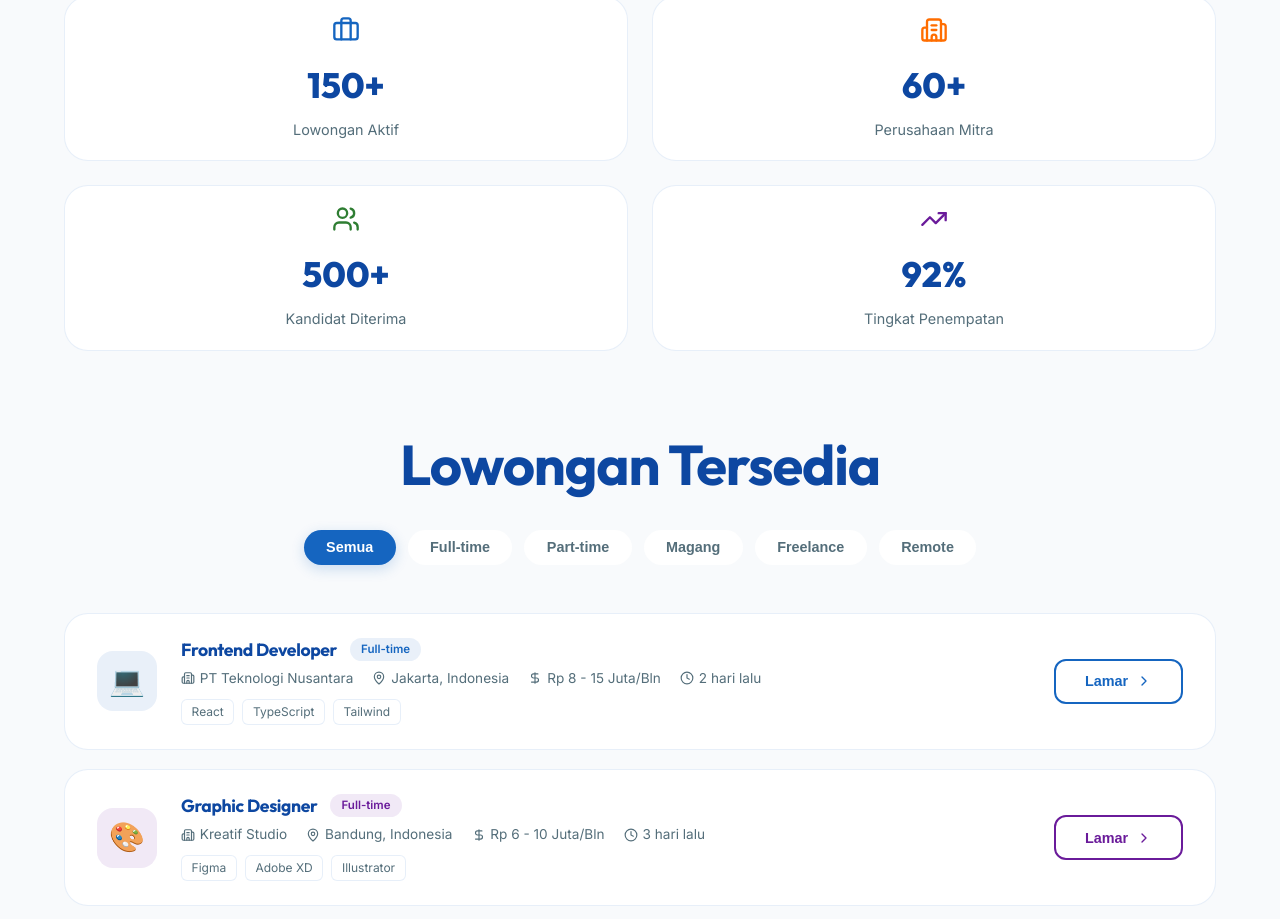
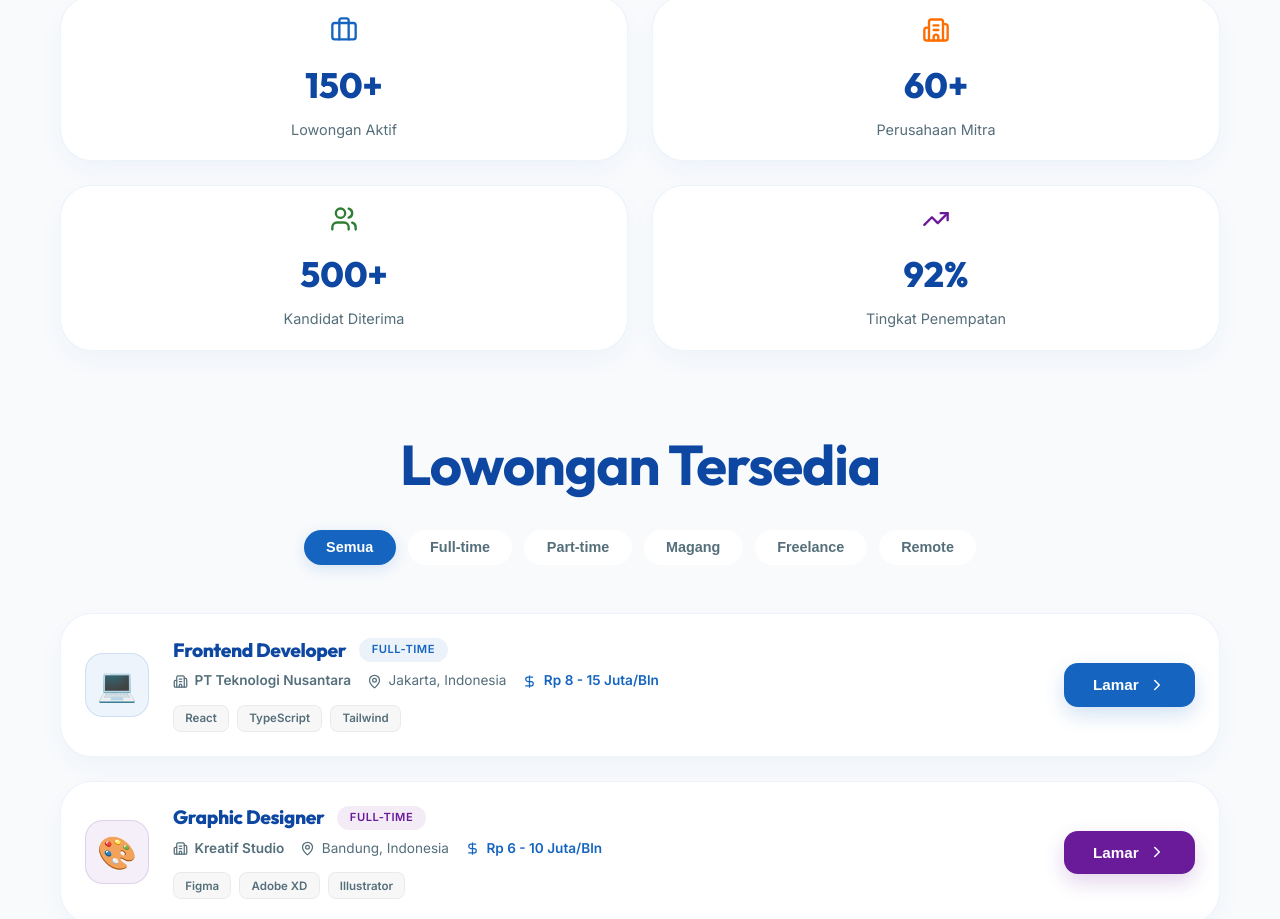
Before and after one commit to anhar-glicth/yoiapp, a React (Vite) app: page /lowongan in a window 1280 px wide. Shown: the part 669-1588 px from the top of the page. Built offline with nearby package versions, Linux system fonts and the light colour scheme.

Commit message:
feat: add base styles and initial landing page structure with navigation components

```diff
--- a/src/index.css
+++ b/src/index.css
@@ -1,18 +1,20 @@
 :root {
   --bg-dark: #f8fafc;
   --bg-card: #ffffff;
-  --primary: #1565C0; /* SkillBridge Blue */
-  --primary-glow: rgba(21, 101, 192, 0.2);
-  --secondary: #FF6D00; /* SkillBridge Orange */
-  --accent: #FFD600; /* SkillBridge Yellow */
+  --primary: #1565C0;
+  --primary-glow: rgba(21, 101, 192, 0.15);
+  --secondary: #FF6D00;
+  --accent: #FFD600;
   --text-main: #0D47A1;
   --text-muted: #546E7A;
-  --glass: rgba(255, 255, 255, 0.8);
-  --glass-border: rgba(21, 101, 192, 0.1);
-  --shadow-neon: 0 10px 40px rgba(21, 101, 192, 0.08);
+  --glass: rgba(255, 255, 255, 0.85);
+  --glass-border: rgba(21, 101, 192, 0.08);
+  --card-shadow: 0 10px 30px -5px rgba(21, 101, 192, 0.05);
+  --card-shadow-hover: 0 20px 40px -10px rgba(21, 101, 192, 0.12);
+  --radius-md: 20px;
+  --radius-lg: 32px;
   --nav-bg: rgba(255, 255, 255, 0.95);
   --text-on-primary: #ffffff;
-  --radius-xl: 40px;
 }
 
 [data-theme='dark'] {
@@ -54,7 +56,8 @@ body {
   width: 100%;
   max-width: 1200px;
   margin: 0 auto;
-  padding: 0 1.5rem;
+  padding: 0 1.25rem;
+  overflow: visible;
 }
 
 h1, h2, h3, h4 {
@@ -64,26 +67,28 @@ h1, h2, h3, h4 {
   line-height: 1.2;
 }
 
-/* Glassmorphism Card */
+/* Glassmorphism Card Refined */
 .glass-card {
   background: var(--bg-card);
   border: 1px solid var(--glass-border);
-  border-radius: 20px;
+  border-radius: var(--radius-md);
   padding: 1.5rem;
-  transition: all 0.3s ease;
+  box-shadow: var(--card-shadow);
+  transition: all 0.4s cubic-bezier(0.165, 0.84, 0.44, 1);
   height: 100%;
 }
 
 @media (min-width: 768px) {
   .glass-card {
     padding: 2rem;
-    border-radius: 24px;
+    border-radius: var(--radius-lg);
   }
 }
 
 .glass-card:hover {
+  transform: translateY(-8px);
   border-color: var(--primary);
-  box-shadow: var(--shadow-neon);
+  box-shadow: var(--card-shadow-hover);
 }
 
 /* Neon Button */
@@ -217,16 +222,16 @@ h1, h2, h3, h4 {
 
 .grid {
   display: grid;
-  gap: 1.2rem;
+  gap: 1.25rem;
 }
 
-/* Default mobile: 1 column for layout */
+/* Default mobile: 1 column for everything */
 .grid-2, .grid-3, .grid-4 {
   grid-template-columns: 1fr;
 }
 
-/* Specific class for 2-columns on mobile (for cards) */
-.grid-m-2 {
+/* Explicit class for 2-columns on mobile (ONLY for small stats cards) */
+.grid-stats {
   grid-template-columns: repeat(2, 1fr) !important;
 }
 
--- a/src/pages/Home.jsx
+++ b/src/pages/Home.jsx
@@ -187,7 +187,7 @@ const Home = () => {
           </motion.div>
 
           {/* Testimonial Cards Grid */}
-          <div className="grid grid-m-2 grid-3" style={{ gap: '1rem' }}>
+          <div className="grid grid-3" style={{ gap: '1.25rem' }}>
             {[
               {
                 name: 'Rina Marlina',
--- a/src/pages/LowonganKerja.jsx
+++ b/src/pages/LowonganKerja.jsx
@@ -94,7 +94,7 @@ const LowonganKerja = () => {
       {/* Stats */}
       <section style={{ background: 'var(--bg-dark)', padding: '4rem 0 2rem' }}>
         <div className="container">
-          <div className="grid grid-m-2 grid-4">
+          <div className="grid grid-stats grid-4">
             {stats.map((s, i) => (
               <motion.div key={i} className="glass-card" initial={{ y: 20, opacity: 0 }} whileInView={{ y: 0, opacity: 1 }} viewport={{ once: true }} transition={{ delay: i * 0.1 }} style={{ textAlign: 'center', padding: '1.2rem 0.8rem' }}>
                 <div style={{ color: s.color, marginBottom: '0.8rem', display: 'flex', justifyContent: 'center' }}>{s.icon}</div>
@@ -126,40 +126,84 @@ const LowonganKerja = () => {
               <p style={{ fontSize: '1.1rem' }}>Tidak ada lowongan yang sesuai pencarian.</p>
             </div>
           ) : (
-            <div style={{ display: 'flex', flexDirection: 'column', gap: '1.2rem' }}>
+            <div style={{ display: 'grid', gap: '1.5rem' }}>
               {filtered.map((job, i) => (
-                <motion.div key={job.id} className="glass-card" initial={{ y: 20, opacity: 0 }} animate={{ y: 0, opacity: 1 }} transition={{ duration: 0.35, delay: i * 0.06 }} whileHover={{ y: -3, boxShadow: `0 12px 30px ${job.color}18` }}
-                  style={{ display: 'flex', alignItems: 'center', gap: '1.5rem', padding: '1.5rem 2rem', cursor: 'pointer', flexWrap: 'wrap' }}>
-                  {/* Company Logo */}
-                  <div style={{ width: '60px', height: '60px', borderRadius: '16px', background: `${job.color}18`, display: 'flex', alignItems: 'center', justifyContent: 'center', fontSize: '1.8rem', flexShrink: 0 }}>
+                <motion.div
+                  key={job.id}
+                  className="glass-card"
+                  initial={{ y: 20, opacity: 0 }}
+                  animate={{ y: 0, opacity: 1 }}
+                  transition={{ duration: 0.4, delay: i * 0.05 }}
+                  style={{
+                    display: 'flex',
+                    alignItems: 'center',
+                    gap: '1.5rem',
+                    padding: '1.5rem',
+                    cursor: 'pointer',
+                    flexWrap: 'wrap'
+                  }}
+                >
+                  {/* Company Logo Icon */}
+                  <div style={{
+                    width: '64px', height: '64px', borderRadius: '18px',
+                    background: `${job.color}12`, border: `1px solid ${job.color}25`,
+                    display: 'flex', alignItems: 'center', justifyContent: 'center',
+                    fontSize: '2rem', flexShrink: 0
+                  }}>
                     {job.icon}
                   </div>
 
-                  {/* Info */}
-                  <div style={{ flex: 1, minWidth: '200px' }}>
-                    <div style={{ display: 'flex', alignItems: 'center', gap: '0.8rem', flexWrap: 'wrap', marginBottom: '0.4rem' }}>
-                      <h3 style={{ fontSize: '1.1rem', color: 'var(--text-main)', margin: 0 }}>{job.title}</h3>
-                      <span style={{ display: 'inline-block', background: `${job.color}18`, color: job.color, padding: '0.15rem 0.7rem', borderRadius: '100px', fontSize: '0.72rem', fontWeight: '700' }}>{job.type}</span>
+                  {/* Job Info */}
+                  <div style={{ flex: 1, minWidth: '240px' }}>
+                    <div style={{ display: 'flex', alignItems: 'center', gap: '0.8rem', flexWrap: 'wrap', marginBottom: '0.5rem' }}>
+                      <h3 style={{ fontSize: '1.2rem', color: 'var(--text-main)', margin: 0, fontWeight: '800' }}>{job.title}</h3>
+                      <span style={{
+                        display: 'inline-block', background: `${job.color}15`, color: job.color,
+                        padding: '0.2rem 0.8rem', borderRadius: '100px', fontSize: '0.7rem', fontWeight: '800',
+                        textTransform: 'uppercase', letterSpacing: '0.5px'
+                      }}>
+                        {job.type}
+                      </span>
                     </div>
-                    <div style={{ display: 'flex', gap: '1.2rem', flexWrap: 'wrap', fontSize: '0.85rem', color: 'var(--text-muted)', marginBottom: '0.6rem' }}>
-                      <span style={{ display: 'flex', alignItems: 'center', gap: '0.3rem' }}><Building2 size={14} />{job.company}</span>
-                      <span style={{ display: 'flex', alignItems: 'center', gap: '0.3rem' }}><MapPin size={14} />{job.location}</span>
-                      <span style={{ display: 'flex', alignItems: 'center', gap: '0.3rem' }}><DollarSign size={14} />{job.salary}</span>
-                      <span style={{ display: 'flex', alignItems: 'center', gap: '0.3rem' }}><Clock size={14} />{job.posted}</span>
+
+                    <div style={{ display: 'flex', gap: '1rem', flexWrap: 'wrap', fontSize: '0.85rem', color: 'var(--text-muted)', marginBottom: '0.8rem' }}>
+                      <span style={{ display: 'flex', alignItems: 'center', gap: '0.4rem', fontWeight: '600' }}><Building2 size={15} /> {job.company}</span>
+                      <span style={{ display: 'flex', alignItems: 'center', gap: '0.4rem' }}><MapPin size={15} /> {job.location}</span>
+                      <span style={{ display: 'flex', alignItems: 'center', gap: '0.4rem', color: 'var(--primary)', fontWeight: '700' }}><DollarSign size={15} /> {job.salary}</span>
                     </div>
+
                     <div style={{ display: 'flex', gap: '0.5rem', flexWrap: 'wrap' }}>
                       {job.tags.map(tag => (
-                        <span key={tag} style={{ background: 'var(--glass)', border: '1px solid var(--glass-border)', padding: '0.15rem 0.6rem', borderRadius: '6px', fontSize: '0.75rem', color: 'var(--text-muted)' }}>{tag}</span>
+                        <span key={tag} style={{
+                          background: 'rgba(0,0,0,0.03)', border: '1px solid rgba(0,0,0,0.05)',
+                          padding: '0.2rem 0.7rem', borderRadius: '8px', fontSize: '0.72rem',
+                          color: 'var(--text-muted)', fontWeight: '600'
+                        }}>
+                          {tag}
+                        </span>
                       ))}
                     </div>
                   </div>
 
-                  {/* Apply Button */}
-                  <button style={{ padding: '0.8rem 1.8rem', borderRadius: '12px', border: `2px solid ${job.color}`, background: 'transparent', color: job.color, fontWeight: '700', cursor: 'pointer', display: 'flex', alignItems: 'center', gap: '0.5rem', transition: 'all 0.2s', whiteSpace: 'nowrap', fontSize: '0.9rem' }}
-                    onMouseEnter={e => { e.currentTarget.style.background = job.color; e.currentTarget.style.color = 'white' }}
-                    onMouseLeave={e => { e.currentTarget.style.background = 'transparent'; e.currentTarget.style.color = job.color }}>
-                    Lamar <ChevronRight size={16} />
-                  </button>
+                  {/* Actions */}
+                  <div style={{ display: 'flex', alignItems: 'center', gap: '1rem', marginLeft: 'auto' }}>
+                    <div style={{ textAlign: 'right', display: 'none', md: 'block' }} className="desktop-only">
+                      <div style={{ fontSize: '0.75rem', color: 'var(--text-muted)' }}>Diposting</div>
+                      <div style={{ fontSize: '0.85rem', fontWeight: '700' }}>{job.posted}</div>
+                    </div>
+                    <motion.button
+                      whileHover={{ scale: 1.05 }}
+                      whileTap={{ scale: 0.95 }}
+                      style={{
+                        padding: '0.8rem 1.8rem', borderRadius: '14px', border: 'none',
+                        background: job.color, color: 'white', fontWeight: '800',
+                        cursor: 'pointer', display: 'flex', alignItems: 'center', gap: '0.6rem',
+                        boxShadow: `0 8px 20px ${job.color}30`, fontSize: '0.95rem'
+                      }}
+                    >
+                      Lamar <ChevronRight size={18} />
+                    </motion.button>
+                  </div>
                 </motion.div>
               ))}
             </div>
--- a/src/pages/Pelatihan.jsx
+++ b/src/pages/Pelatihan.jsx
@@ -71,7 +71,7 @@ const Pelatihan = () => {
       {/* Stats */}
       <section style={{ background: 'var(--bg-dark)', padding: '4rem 0 2rem' }}>
         <div className="container">
-          <div className="grid grid-m-2 grid-4">
+          <div className="grid grid-stats grid-4">
             {stats.map((s, i) => (
               <motion.div key={i} className="glass-card" initial={{ y: 20, opacity: 0 }} whileInView={{ y: 0, opacity: 1 }} viewport={{ once: true }} transition={{ delay: i * 0.1 }} style={{ textAlign: 'center', padding: '1.2rem 0.8rem' }}>
                 <div style={{ color: s.color, marginBottom: '0.8rem', display: 'flex', justifyContent: 'center' }}>{s.icon}</div>
@@ -123,7 +123,7 @@ const Pelatihan = () => {
             </div>
           </div>
 
-          <div className="grid grid-m-2 grid-3">
+          <div className="grid grid-3">
             {filtered.map((item, i) => (
               <motion.div key={item.id} className="glass-card" initial={{ y: 30, opacity: 0 }} animate={{ y: 0, opacity: 1 }} transition={{ duration: 0.4, delay: i * 0.08 }} whileHover={{ y: -6 }} style={{ cursor: 'pointer', display: 'flex', flexDirection: 'column' }}>
                 <div style={{ background: `${item.color}18`, borderRadius: '12px', padding: '1rem', marginBottom: '1rem', display: 'flex', alignItems: 'center', gap: '0.8rem' }}>
```
Also changed, not shown: src/pages/Inovasi.jsx (+31 -40 lines).
